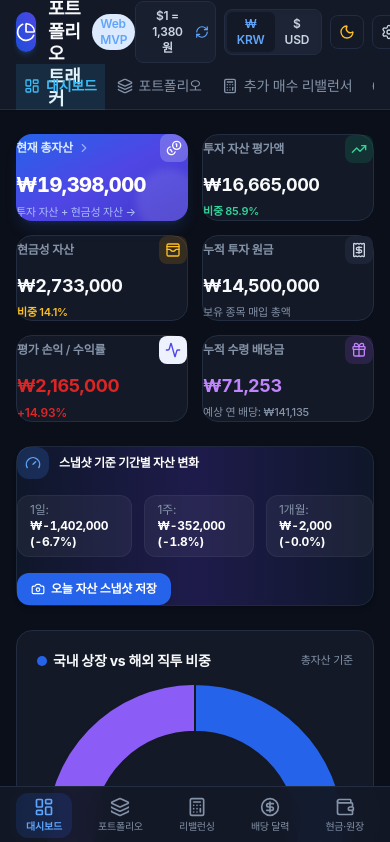
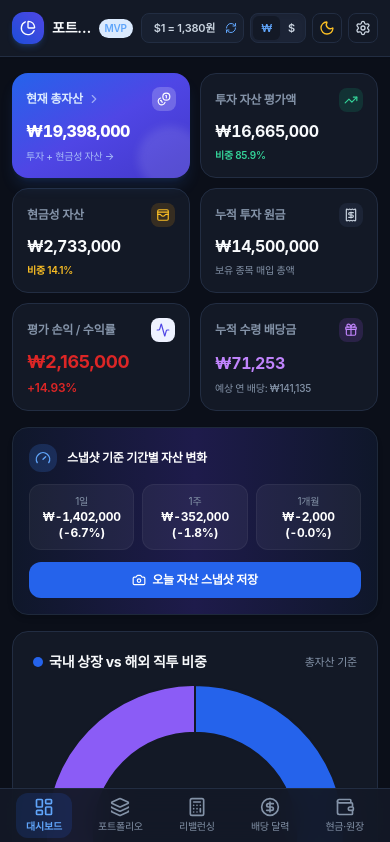
Before and after one commit to JSH417/my-portfolio, a website: page index.html in a window 390 px wide. Shown: the top 842 px of the page. Drawn offline with nearby package versions, Linux system fonts and the light colour scheme; a web font is replaced by a local one.

Commit message:
Fix mobile header layout, hide redundant top tabs, and optimize KPI card sizes

```diff
--- a/index.html
+++ b/index.html
@@ -231,54 +231,54 @@
 
   <!-- 상단 네비게이션 헤더 -->
   <header class="bg-white border-b border-slate-200 sticky top-0 z-30 shadow-sm">
-    <div class="max-w-7xl mx-auto px-4 sm:px-6 lg:px-8">
-      <div class="flex items-center justify-between h-16">
+    <div class="max-w-7xl mx-auto px-3 sm:px-6 lg:px-8">
+      <div class="flex items-center justify-between h-14 sm:h-16 gap-2">
         <!-- 로고 및 타이틀 -->
-        <div class="flex items-center space-x-3">
-          <div class="w-10 h-10 rounded-xl bg-gradient-to-tr from-blue-700 to-indigo-600 flex items-center justify-center text-white shadow-md shadow-blue-500/20">
-            <i data-lucide="pie-chart" class="w-5 h-5"></i>
-          </div>
-          <div>
-            <div class="flex items-center space-x-2">
-              <h1 class="text-lg font-bold text-slate-900 leading-tight">개인 투자 포트폴리오 트래커</h1>
-              <span class="text-xs bg-blue-100 text-blue-700 font-semibold px-2 py-0.5 rounded-full">Web MVP</span>
+        <div class="flex items-center space-x-2 sm:space-x-3 min-w-0">
+          <div class="w-8 h-8 sm:w-10 sm:h-10 shrink-0 rounded-xl bg-gradient-to-tr from-blue-700 to-indigo-600 flex items-center justify-center text-white shadow-md shadow-blue-500/20">
+            <i data-lucide="pie-chart" class="w-4 h-4 sm:w-5 sm:h-5"></i>
+          </div>
+          <div class="min-w-0">
+            <div class="flex items-center space-x-1.5">
+              <h1 class="text-sm sm:text-lg font-bold text-slate-900 leading-tight truncate">포트폴리오</h1>
+              <span class="text-[10px] sm:text-xs bg-blue-100 text-blue-700 font-semibold px-1.5 py-0.5 rounded-full shrink-0">MVP</span>
             </div>
             <p class="text-xs text-slate-500 hidden sm:block">한국·미국 ETF, 주식, 금, 현금 통합 관리 및 No-Sell 리밸런싱</p>
           </div>
         </div>
 
-        <!-- 우측 컨트롤: 통화 토글 & 환율 & 백업 -->
-        <div class="flex items-center space-x-2 sm:space-x-3">
+        <!-- 우측 컨트롤: 통화 토글 & 환율 & 테마 & 설정 -->
+        <div class="flex items-center space-x-1.5 sm:space-x-3 shrink-0">
           <!-- 환율 안내 & 설정 버튼 -->
           <div class="inline-flex rounded-lg border border-slate-200 bg-slate-50 p-0.5 items-center">
-            <button onclick="openFxModal()" class="flex items-center space-x-1.5 px-2 py-1 text-xs text-slate-700 hover:text-slate-900 transition" title="수동 환율 설정">
+            <button onclick="openFxModal()" class="flex items-center space-x-1 px-1.5 sm:px-2 py-1 text-xs text-slate-700 hover:text-slate-900 transition" title="수동 환율 설정">
               <span class="hidden md:inline text-slate-500">적용 환율:</span>
-              <span class="font-semibold" id="headerFxRateDisplay">$1 = 1,380원</span>
+              <span class="font-semibold text-[11px] sm:text-xs" id="headerFxRateDisplay">$1 = 1,380원</span>
             </button>
             <button onclick="syncFxRateAuto()" class="p-1 rounded hover:bg-slate-200 text-blue-600 transition" title="토스/실시간 환율 동기화">
-              <i data-lucide="refresh-cw" id="iconSyncFx" class="w-3.5 h-3.5"></i>
+              <i data-lucide="refresh-cw" id="iconSyncFx" class="w-3 h-3 sm:w-3.5 sm:h-3.5"></i>
             </button>
           </div>
 
           <!-- KRW / USD 표시 통화 토글 -->
           <div class="inline-flex rounded-lg border border-slate-200 bg-slate-100 p-0.5 shadow-inner">
-            <button id="btnCurrencyKRW" onclick="setDisplayCurrency('KRW')" class="px-2.5 py-1 text-xs font-semibold rounded-md transition shadow-sm bg-white text-blue-700">
-              ₩ KRW
+            <button id="btnCurrencyKRW" onclick="setDisplayCurrency('KRW')" class="px-2 sm:px-2.5 py-1 text-[11px] sm:text-xs font-semibold rounded-md transition shadow-sm bg-white text-blue-700">
+              ₩<span class="hidden sm:inline"> KRW</span>
             </button>
-            <button id="btnCurrencyUSD" onclick="setDisplayCurrency('USD')" class="px-2.5 py-1 text-xs font-semibold rounded-md transition text-slate-600 hover:text-slate-900">
-              $ USD
+            <button id="btnCurrencyUSD" onclick="setDisplayCurrency('USD')" class="px-2 sm:px-2.5 py-1 text-[11px] sm:text-xs font-semibold rounded-md transition text-slate-600 hover:text-slate-900">
+              $<span class="hidden sm:inline"> USD</span>
             </button>
           </div>
 
           <!-- 다크모드 / 라이트모드 테마 토글 (더리치 스타일) -->
-          <button id="btnThemeToggle" onclick="toggleTheme()" class="p-2 rounded-lg border border-slate-200 bg-white hover:bg-slate-50 text-slate-600 transition shadow-xs flex items-center justify-center" title="다크모드/라이트모드 전환">
+          <button id="btnThemeToggle" onclick="toggleTheme()" class="p-1.5 sm:p-2 rounded-lg border border-slate-200 bg-white hover:bg-slate-50 text-slate-600 transition shadow-xs flex items-center justify-center" title="다크모드/라이트모드 전환">
             <i data-lucide="moon" id="iconThemeMoon" class="w-4 h-4 hidden text-amber-400"></i>
             <i data-lucide="sun" id="iconThemeSun" class="w-4 h-4 text-amber-500"></i>
           </button>
 
           <!-- 데이터 관리 드롭다운 -->
           <div class="relative">
-            <button onclick="toggleDataMenu()" class="p-2 rounded-lg border border-slate-200 bg-white hover:bg-slate-50 text-slate-600 transition" title="데이터 및 API 관리">
+            <button onclick="toggleDataMenu()" class="p-1.5 sm:p-2 rounded-lg border border-slate-200 bg-white hover:bg-slate-50 text-slate-600 transition" title="데이터 및 API 관리">
               <i data-lucide="settings" class="w-4 h-4"></i>
             </button>
             <div id="dataMenuDropdown" class="hidden absolute right-0 mt-2 w-52 bg-white rounded-xl shadow-lg border border-slate-200 py-1.5 z-40 text-xs">
@@ -311,8 +311,8 @@
         </div>
       </div>
 
-      <!-- 탭 메뉴 바 -->
-      <nav class="flex space-x-1 sm:space-x-6 overflow-x-auto custom-scroll -mb-px text-sm">
+      <!-- 상단 탭 메뉴 바 (모바일에서는 하단 탭바로 대체하므로 sm 이상에서만 노출) -->
+      <nav class="hidden sm:flex space-x-1 sm:space-x-6 overflow-x-auto custom-scroll -mb-px text-sm">
         <button onclick="switchTab('dashboard')" id="tabNav-dashboard" class="tab-btn tab-active py-3 px-2 inline-flex items-center space-x-1.5 border-b-2 border-transparent text-slate-500 hover:text-slate-800 whitespace-nowrap">
           <i data-lucide="layout-dashboard" class="w-4 h-4"></i>
           <span>대시보드</span>
@@ -342,127 +342,127 @@
   </header>
 
   <!-- 메인 컨텐츠 영역 -->
-  <main class="flex-1 max-w-7xl w-full mx-auto px-4 sm:px-6 lg:px-8 py-6 pb-24 sm:pb-6 space-y-6">
+  <main class="flex-1 max-w-7xl w-full mx-auto px-3 sm:px-6 lg:px-8 py-4 sm:py-6 pb-24 sm:pb-6 space-y-4 sm:space-y-6">
 
     <!-- 1. 대시보드 탭 -->
-    <section id="tab-dashboard" class="space-y-6">
+    <section id="tab-dashboard" class="space-y-4 sm:space-y-6">
       <!-- 핵심 KPI 카드 그리드 -->
-      <div class="grid grid-cols-2 md:grid-cols-3 lg:grid-cols-6 gap-3.5 sm:gap-4">
+      <div class="grid grid-cols-2 md:grid-cols-3 lg:grid-cols-6 gap-2.5 sm:gap-4">
         <!-- 1) 현재 총자산 (클릭 시 스냅샷/자산기록 탭으로 이동) -->
-        <div onclick="switchTab('snapshots')" class="bg-gradient-to-br from-blue-600 via-indigo-600 to-indigo-700 text-white p-4.5 rounded-2xl shadow-lg shadow-blue-500/15 flex flex-col justify-between transition-all duration-200 hover:-translate-y-1 hover:shadow-xl hover:shadow-blue-500/25 active:scale-[0.98] cursor-pointer relative overflow-hidden group" title="클릭 시 자산 변화 기록(스냅샷) 탭으로 이동">
+        <div onclick="switchTab('snapshots')" class="bg-gradient-to-br from-blue-600 via-indigo-600 to-indigo-700 text-white p-3.5 sm:p-4.5 rounded-2xl shadow-lg shadow-blue-500/15 flex flex-col justify-between transition-all duration-200 hover:-translate-y-1 hover:shadow-xl hover:shadow-blue-500/25 active:scale-[0.98] cursor-pointer relative overflow-hidden group min-h-[105px]" title="클릭 시 자산 변화 기록(스냅샷) 탭으로 이동">
           <div class="absolute -right-3 -bottom-3 w-16 h-16 bg-white/10 rounded-full blur-sm pointer-events-none"></div>
-          <div class="flex items-center justify-between text-xs font-semibold text-blue-100 mb-2">
+          <div class="flex items-center justify-between text-xs font-semibold text-blue-100 mb-1.5">
             <span class="flex items-center space-x-1">
               <span>현재 총자산</span>
               <i data-lucide="chevron-right" class="w-3.5 h-3.5 opacity-60 group-hover:opacity-100 transition"></i>
             </span>
-            <div class="w-7 h-7 rounded-lg bg-white/20 flex items-center justify-center text-white">
-              <i data-lucide="coins" class="w-4 h-4"></i>
-            </div>
-          </div>
-          <div class="text-xl sm:text-2xl font-extrabold tracking-tight tabular-nums" id="kpiTotalAssets">-</div>
-          <div class="text-[11px] text-blue-200/80 mt-1 font-medium">투자 자산 + 현금성 자산 &rarr;</div>
+            <div class="w-6 h-6 sm:w-7 sm:h-7 rounded-lg bg-white/20 flex items-center justify-center text-white shrink-0">
+              <i data-lucide="coins" class="w-3.5 h-3.5 sm:w-4 sm:h-4"></i>
+            </div>
+          </div>
+          <div class="text-base sm:text-2xl font-extrabold tracking-tight tabular-nums truncate" id="kpiTotalAssets">-</div>
+          <div class="text-[10px] sm:text-[11px] text-blue-200/80 mt-1 font-medium truncate">투자 + 현금성 자산 &rarr;</div>
         </div>
 
         <!-- 2) 투자 자산 평가액 (클릭 시 포트폴리오 탭으로 이동) -->
-        <div onclick="switchTab('portfolio')" class="bg-white p-4.5 rounded-2xl border border-slate-200/80 shadow-xs flex flex-col justify-between transition-all duration-200 hover:-translate-y-1 hover:shadow-md hover:border-emerald-300 active:scale-[0.98] cursor-pointer group" title="클릭 시 보유 종목 포트폴리오 탭으로 이동">
-          <div class="flex items-center justify-between text-xs font-semibold text-slate-500 mb-2">
+        <div onclick="switchTab('portfolio')" class="bg-white p-3.5 sm:p-4.5 rounded-2xl border border-slate-200/80 shadow-xs flex flex-col justify-between transition-all duration-200 hover:-translate-y-1 hover:shadow-md hover:border-emerald-300 active:scale-[0.98] cursor-pointer group min-h-[105px]" title="클릭 시 보유 종목 포트폴리오 탭으로 이동">
+          <div class="flex items-center justify-between text-xs font-semibold text-slate-500 mb-1.5">
             <span class="flex items-center space-x-1">
               <span>투자 자산 평가액</span>
               <i data-lucide="chevron-right" class="w-3.5 h-3.5 opacity-0 group-hover:opacity-100 transition text-emerald-600"></i>
             </span>
-            <div class="w-7 h-7 rounded-lg bg-emerald-50 text-emerald-600 flex items-center justify-center">
-              <i data-lucide="trending-up" class="w-4 h-4"></i>
-            </div>
-          </div>
-          <div class="text-lg sm:text-xl font-bold text-slate-900 tracking-tight tabular-nums" id="kpiInvestedAssets">-</div>
-          <div class="text-[11px] font-semibold text-emerald-600 mt-1" id="kpiInvestedRatio">비중 0.0%</div>
+            <div class="w-6 h-6 sm:w-7 sm:h-7 rounded-lg bg-emerald-50 text-emerald-600 flex items-center justify-center shrink-0">
+              <i data-lucide="trending-up" class="w-3.5 h-3.5 sm:w-4 sm:h-4"></i>
+            </div>
+          </div>
+          <div class="text-base sm:text-xl font-bold text-slate-900 tracking-tight tabular-nums truncate" id="kpiInvestedAssets">-</div>
+          <div class="text-[10px] sm:text-[11px] font-semibold text-emerald-600 mt-1 truncate" id="kpiInvestedRatio">비중 0.0%</div>
         </div>
 
         <!-- 3) 현금성 자산 (클릭 시 계좌 및 현금 탭으로 이동) -->
-        <div onclick="switchTab('cash')" class="bg-white p-4.5 rounded-2xl border border-slate-200/80 shadow-xs flex flex-col justify-between transition-all duration-200 hover:-translate-y-1 hover:shadow-md hover:border-amber-300 active:scale-[0.98] cursor-pointer group" title="클릭 시 계좌 및 현금 원장 탭으로 이동">
-          <div class="flex items-center justify-between text-xs font-semibold text-slate-500 mb-2">
+        <div onclick="switchTab('cash')" class="bg-white p-3.5 sm:p-4.5 rounded-2xl border border-slate-200/80 shadow-xs flex flex-col justify-between transition-all duration-200 hover:-translate-y-1 hover:shadow-md hover:border-amber-300 active:scale-[0.98] cursor-pointer group min-h-[105px]" title="클릭 시 계좌 및 현금 원장 탭으로 이동">
+          <div class="flex items-center justify-between text-xs font-semibold text-slate-500 mb-1.5">
             <span class="flex items-center space-x-1">
               <span>현금성 자산</span>
               <i data-lucide="chevron-right" class="w-3.5 h-3.5 opacity-0 group-hover:opacity-100 transition text-amber-600"></i>
             </span>
-            <div class="w-7 h-7 rounded-lg bg-amber-50 text-amber-600 flex items-center justify-center">
-              <i data-lucide="wallet-cards" class="w-4 h-4"></i>
-            </div>
-          </div>
-          <div class="text-lg sm:text-xl font-bold text-slate-900 tracking-tight tabular-nums" id="kpiCashAssets">-</div>
-          <div class="text-[11px] font-semibold text-amber-600 mt-1" id="kpiCashRatio">비중 0.0%</div>
+            <div class="w-6 h-6 sm:w-7 sm:h-7 rounded-lg bg-amber-50 text-amber-600 flex items-center justify-center shrink-0">
+              <i data-lucide="wallet-cards" class="w-3.5 h-3.5 sm:w-4 sm:h-4"></i>
+            </div>
+          </div>
+          <div class="text-base sm:text-xl font-bold text-slate-900 tracking-tight tabular-nums truncate" id="kpiCashAssets">-</div>
+          <div class="text-[10px] sm:text-[11px] font-semibold text-amber-600 mt-1 truncate" id="kpiCashRatio">비중 0.0%</div>
         </div>
 
         <!-- 4) 누적 투자 원금 (클릭 시 포트폴리오 탭으로 이동) -->
-        <div onclick="switchTab('portfolio')" class="bg-white p-4.5 rounded-2xl border border-slate-200/80 shadow-xs flex flex-col justify-between transition-all duration-200 hover:-translate-y-1 hover:shadow-md hover:border-slate-300 active:scale-[0.98] cursor-pointer group" title="클릭 시 보유 종목 포트폴리오 탭으로 이동">
-          <div class="flex items-center justify-between text-xs font-semibold text-slate-500 mb-2">
+        <div onclick="switchTab('portfolio')" class="bg-white p-3.5 sm:p-4.5 rounded-2xl border border-slate-200/80 shadow-xs flex flex-col justify-between transition-all duration-200 hover:-translate-y-1 hover:shadow-md hover:border-slate-300 active:scale-[0.98] cursor-pointer group min-h-[105px]" title="클릭 시 보유 종목 포트폴리오 탭으로 이동">
+          <div class="flex items-center justify-between text-xs font-semibold text-slate-500 mb-1.5">
             <span class="flex items-center space-x-1">
               <span>누적 투자 원금</span>
               <i data-lucide="chevron-right" class="w-3.5 h-3.5 opacity-0 group-hover:opacity-100 transition text-slate-500"></i>
             </span>
-            <div class="w-7 h-7 rounded-lg bg-slate-100 text-slate-600 flex items-center justify-center">
-              <i data-lucide="receipt" class="w-4 h-4"></i>
-            </div>
-          </div>
-          <div class="text-lg sm:text-xl font-bold text-slate-900 tracking-tight tabular-nums" id="kpiCostBasis">-</div>
-          <div class="text-[11px] text-slate-400 mt-1">보유 종목 매입 총액</div>
+            <div class="w-6 h-6 sm:w-7 sm:h-7 rounded-lg bg-slate-100 text-slate-600 flex items-center justify-center shrink-0">
+              <i data-lucide="receipt" class="w-3.5 h-3.5 sm:w-4 sm:h-4"></i>
+            </div>
+          </div>
+          <div class="text-base sm:text-xl font-bold text-slate-900 tracking-tight tabular-nums truncate" id="kpiCostBasis">-</div>
+          <div class="text-[10px] sm:text-[11px] text-slate-400 mt-1 truncate">보유 종목 매입 총액</div>
         </div>
 
         <!-- 5) 평가 손익 & 수익률 (클릭 시 포트폴리오 탭으로 이동) -->
-        <div onclick="switchTab('portfolio')" class="bg-white p-4.5 rounded-2xl border border-slate-200/80 shadow-xs flex flex-col justify-between transition-all duration-200 hover:-translate-y-1 hover:shadow-md hover:border-indigo-300 active:scale-[0.98] cursor-pointer group" title="클릭 시 보유 종목 포트폴리오 탭으로 이동">
-          <div class="flex items-center justify-between text-xs font-semibold text-slate-500 mb-2">
+        <div onclick="switchTab('portfolio')" class="bg-white p-3.5 sm:p-4.5 rounded-2xl border border-slate-200/80 shadow-xs flex flex-col justify-between transition-all duration-200 hover:-translate-y-1 hover:shadow-md hover:border-indigo-300 active:scale-[0.98] cursor-pointer group min-h-[105px]" title="클릭 시 보유 종목 포트폴리오 탭으로 이동">
+          <div class="flex items-center justify-between text-xs font-semibold text-slate-500 mb-1.5">
             <span class="flex items-center space-x-1">
               <span>평가 손익 / 수익률</span>
               <i data-lucide="chevron-right" class="w-3.5 h-3.5 opacity-0 group-hover:opacity-100 transition text-indigo-600"></i>
             </span>
-            <div class="w-7 h-7 rounded-lg bg-indigo-50 text-indigo-600 flex items-center justify-center">
-              <i data-lucide="activity" class="w-4 h-4"></i>
-            </div>
-          </div>
-          <div class="text-lg sm:text-xl font-bold tracking-tight tabular-nums" id="kpiTotalProfit">-</div>
-          <div class="text-xs font-bold mt-1" id="kpiTotalReturn">-</div>
+            <div class="w-6 h-6 sm:w-7 sm:h-7 rounded-lg bg-indigo-50 text-indigo-600 flex items-center justify-center shrink-0">
+              <i data-lucide="activity" class="w-3.5 h-3.5 sm:w-4 sm:h-4"></i>
+            </div>
+          </div>
+          <div class="text-base sm:text-xl font-bold tracking-tight tabular-nums truncate" id="kpiTotalProfit">-</div>
+          <div class="text-[10px] sm:text-xs font-bold mt-1 truncate" id="kpiTotalReturn">-</div>
         </div>
 
         <!-- 6) 받은 배당금 (누적) (클릭 시 배당 기록 & 추이 탭으로 이동) -->
-        <div onclick="switchTab('dividends')" class="bg-white p-4.5 rounded-2xl border border-slate-200/80 shadow-xs flex flex-col justify-between transition-all duration-200 hover:-translate-y-1 hover:shadow-md hover:border-purple-300 active:scale-[0.98] cursor-pointer group" title="클릭 시 배당 기록 & 추이 탭으로 이동">
-          <div class="flex items-center justify-between text-xs font-semibold text-slate-500 mb-2">
+        <div onclick="switchTab('dividends')" class="bg-white p-3.5 sm:p-4.5 rounded-2xl border border-slate-200/80 shadow-xs flex flex-col justify-between transition-all duration-200 hover:-translate-y-1 hover:shadow-md hover:border-purple-300 active:scale-[0.98] cursor-pointer group min-h-[105px]" title="클릭 시 배당 기록 & 추이 탭으로 이동">
+          <div class="flex items-center justify-between text-xs font-semibold text-slate-500 mb-1.5">
             <span class="flex items-center space-x-1">
               <span>누적 수령 배당금</span>
               <i data-lucide="chevron-right" class="w-3.5 h-3.5 opacity-0 group-hover:opacity-100 transition text-purple-600"></i>
             </span>
-            <div class="w-7 h-7 rounded-lg bg-purple-50 text-purple-600 flex items-center justify-center">
-              <i data-lucide="gift" class="w-4 h-4"></i>
-            </div>
-          </div>
-          <div class="text-lg sm:text-xl font-bold text-purple-700 tracking-tight tabular-nums" id="kpiTotalDividend">-</div>
-          <div class="text-[11px] text-slate-500 mt-1 font-medium" id="kpiAnnualEstDividend">예상 연 배당: -</div>
+            <div class="w-6 h-6 sm:w-7 sm:h-7 rounded-lg bg-purple-50 text-purple-600 flex items-center justify-center shrink-0">
+              <i data-lucide="gift" class="w-3.5 h-3.5 sm:w-4 sm:h-4"></i>
+            </div>
+          </div>
+          <div class="text-base sm:text-xl font-bold text-purple-700 tracking-tight tabular-nums truncate" id="kpiTotalDividend">-</div>
+          <div class="text-[10px] sm:text-[11px] text-slate-500 mt-1 font-medium truncate" id="kpiAnnualEstDividend">예상 연 배당: -</div>
         </div>
       </div>
 
       <!-- 기간별 자산 변화 배너 -->
-      <div class="bg-gradient-to-r from-slate-900 via-indigo-950 to-slate-900 text-white rounded-2xl p-4.5 shadow-md border border-slate-800 flex flex-wrap items-center justify-between gap-4">
+      <div class="bg-gradient-to-r from-slate-900 via-indigo-950 to-slate-900 text-white rounded-2xl p-4 sm:p-4.5 shadow-md border border-slate-800 flex flex-col sm:flex-row sm:items-center sm:justify-between gap-3 sm:gap-4">
         <div class="flex items-center space-x-2.5">
-          <div class="w-8 h-8 rounded-xl bg-blue-500/20 text-blue-400 flex items-center justify-center">
+          <div class="w-7 h-7 sm:w-8 sm:h-8 rounded-xl bg-blue-500/20 text-blue-400 flex items-center justify-center shrink-0">
             <i data-lucide="gauge" class="w-4 h-4"></i>
           </div>
           <span class="text-xs sm:text-sm font-semibold tracking-tight">스냅샷 기준 기간별 자산 변화</span>
         </div>
-        <div class="flex items-center space-x-3 sm:space-x-6 text-xs sm:text-sm">
-          <div class="bg-white/5 px-3 py-1.5 rounded-xl border border-white/5">
-            <span class="text-slate-400 mr-2">1일:</span>
-            <span class="font-bold tabular-nums" id="change1Day">-</span>
-          </div>
-          <div class="bg-white/5 px-3 py-1.5 rounded-xl border border-white/5">
-            <span class="text-slate-400 mr-2">1주:</span>
-            <span class="font-bold tabular-nums" id="change1Week">-</span>
-          </div>
-          <div class="bg-white/5 px-3 py-1.5 rounded-xl border border-white/5">
-            <span class="text-slate-400 mr-2">1개월:</span>
-            <span class="font-bold tabular-nums" id="change1Month">-</span>
-          </div>
-        </div>
-        <button onclick="takeSnapshot()" class="text-xs bg-blue-600 hover:bg-blue-500 text-white px-3.5 py-2 rounded-xl transition font-semibold flex items-center space-x-1.5 shadow-sm">
+        <div class="grid grid-cols-3 gap-2 sm:flex sm:items-center sm:space-x-4 text-xs sm:text-sm">
+          <div class="bg-white/5 p-2 sm:px-3 sm:py-1.5 rounded-xl border border-white/5 text-center sm:text-left">
+            <span class="text-slate-400 block sm:inline sm:mr-2 text-[10px] sm:text-xs">1일</span>
+            <span class="font-bold tabular-nums text-xs sm:text-sm" id="change1Day">-</span>
+          </div>
+          <div class="bg-white/5 p-2 sm:px-3 sm:py-1.5 rounded-xl border border-white/5 text-center sm:text-left">
+            <span class="text-slate-400 block sm:inline sm:mr-2 text-[10px] sm:text-xs">1주</span>
+            <span class="font-bold tabular-nums text-xs sm:text-sm" id="change1Week">-</span>
+          </div>
+          <div class="bg-white/5 p-2 sm:px-3 sm:py-1.5 rounded-xl border border-white/5 text-center sm:text-left">
+            <span class="text-slate-400 block sm:inline sm:mr-2 text-[10px] sm:text-xs">1개월</span>
+            <span class="font-bold tabular-nums text-xs sm:text-sm" id="change1Month">-</span>
+          </div>
+        </div>
+        <button onclick="takeSnapshot()" class="w-full sm:w-auto text-xs bg-blue-600 hover:bg-blue-500 text-white px-3.5 py-2.5 sm:py-2 rounded-xl transition font-semibold flex items-center justify-center space-x-1.5 shadow-sm">
           <i data-lucide="camera" class="w-3.5 h-3.5"></i>
           <span>오늘 자산 스냅샷 저장</span>
         </button>
@@ -3545,7 +3545,7 @@
   </script>
 
   <!-- 더리치 스타일 모바일 하단 고정 네비게이션 바 -->
-  <nav class="sm:hidden fixed bottom-0 left-0 right-0 z-40 bg-white/95 dark:bg-[#131926]/95 backdrop-blur-lg border-t border-slate-200 dark:border-slate-800/80 px-2 py-1.5 flex justify-around items-center shadow-lg transition-colors">
+  <nav class="sm:hidden fixed bottom-0 left-0 right-0 z-40 bg-white/95 dark:bg-[#131926]/95 backdrop-blur-lg border-t border-slate-200 dark:border-slate-800/80 px-2 pt-1 pb-[calc(0.375rem+env(safe-area-inset-bottom))] flex justify-around items-center shadow-lg transition-colors">
     <button onclick="switchTab('dashboard')" id="mobNav-dashboard" class="flex flex-col items-center justify-center py-1 px-2.5 rounded-xl text-blue-600 dark:text-blue-400 font-bold text-[10px] transition bg-blue-50/50 dark:bg-blue-500/10">
       <i data-lucide="layout-dashboard" class="w-5 h-5 mb-0.5"></i>
       <span>대시보드</span>
@@ -3569,6 +3569,6 @@
   </nav>
 
   <!-- 플로팅 토스트 알림 컨테이너 -->
-  <div id="toastContainer" class="fixed bottom-16 sm:bottom-6 left-1/2 -translate-x-1/2 z-50 flex flex-col items-center space-y-2 pointer-events-none"></div>
+  <div id="toastContainer" class="fixed bottom-[calc(4.5rem+env(safe-area-inset-bottom))] sm:bottom-6 left-1/2 -translate-x-1/2 z-50 flex flex-col items-center space-y-2 pointer-events-none"></div>
 </body>
 </html>
```
Also changed, not shown: capacitor.config.json (line endings or trailing spaces), copy-dist.js (line endings or trailing spaces).
